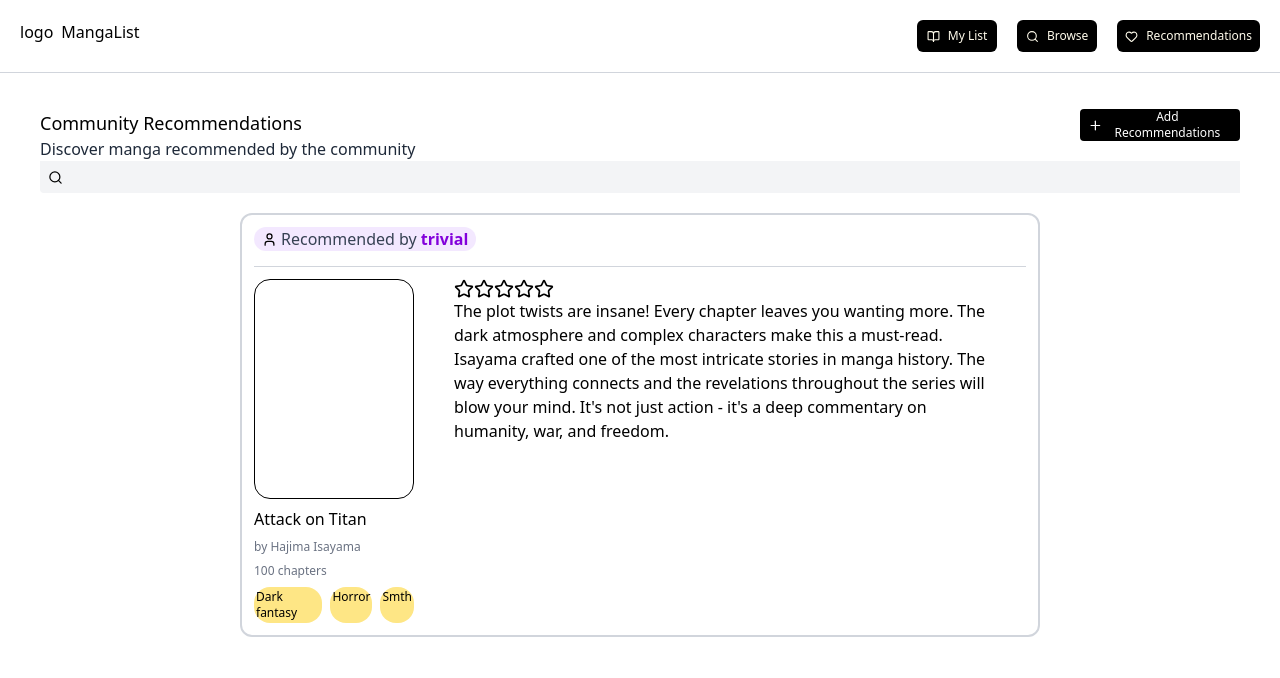
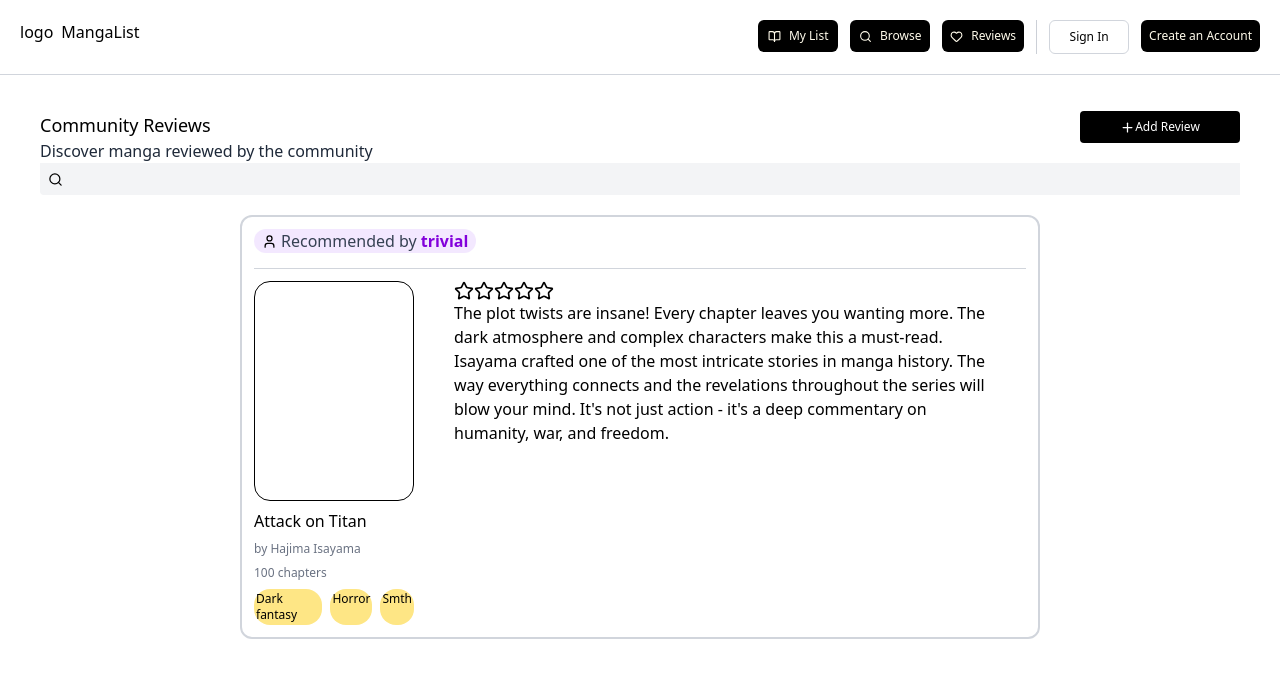
Before and after one commit to eggtoasts/Manga-Tracker, a React (Vite) app in the folder frontend/: page /recs in a window 1280 px wide. Shown: the top 678 px of the page. Built offline with nearby package versions, Linux system fonts and the light colour scheme.

Commit message:
Add sign up & log in options in navbar and their dialogs - created states that handles logic for signup/login forms appearing

```diff
--- a/frontend/src/App.jsx
+++ b/frontend/src/App.jsx
@@ -3,8 +3,10 @@ import Navbar from "./components/Navbar";
 import "./index.css";
 import ListPage from "./pages/MangasPage";
 import RecPage from "./pages/RecPage";
+import { useState } from "react";
 
 function App() {
+  const [currentPage, setCurrentPage] = useState(null);
   return (
     <>
       <Navbar />
--- /dev/null
+++ b/frontend/src/components/LogInPage.jsx
@@ -0,0 +1,37 @@
+export default function LogInPage() {
+  const logIn = async (e) => {
+    e.preventDefault();
+  };
+  return (
+    <>
+      <div className="text-sm absolute top-16 right-4 w-80 bg-white border rounded-lg shadow-lg z-50 p-6">
+        <form onSubmit={(e) => logIn(e)} className="flex flex-col">
+          <h3 className="font-bold">Sign In</h3>
+
+          <label>Username</label>
+          <input
+            className="  rounded-md border border-gray-300 px-2.5 py-0.5 text-base"
+            type="text"
+            placeholder=""
+          />
+
+          <label>Password</label>
+          <input
+            className="  rounded-md border border-gray-300 px-2.5 py-0.5 text-base"
+            id="password"
+            type="password"
+          />
+
+          <button className="mr-auto px-3 py-1 bg-black rounded-sm text-white">
+            Sign In
+          </button>
+
+          <div>
+            <h3 className="text-gray-400">Don't have an Account?</h3>
+            <span className="font-semibold">Create one</span>
+          </div>
+        </form>
+      </div>
+    </>
+  );
+}
--- a/frontend/src/components/Navbar.jsx
+++ b/frontend/src/components/Navbar.jsx
@@ -1,9 +1,28 @@
 import { BookOpen, Heart, Search } from "lucide-react";
 import { Link } from "react-router";
+import { useState } from "react";
+import SignUpPage from "./SignUpPage";
+import LogInPage from "./LogInPage";
+
 export default function Navbar() {
+  const [selectedDialog, setSelectedDialog] = useState(null);
+
+  //tells us which form user has opened
+
+  const openForm = (type) => {
+    // if its the same type, toggle it off (null)
+    if (type === selectedDialog) {
+      setSelectedDialog(null);
+    } else {
+      setSelectedDialog(type);
+    }
+  };
+
   const iconsize = 13;
   return (
     <>
+      {selectedDialog &&
+        (selectedDialog === "sign-up" ? <SignUpPage /> : <LogInPage />)}
       {/* nav */}
       <div className="flex justify-between h-15.5items-center p-5 border-b-1 border-gray-300">
         {/* //title & logo */}
@@ -12,26 +31,53 @@ export default function Navbar() {
           <div>MangaList</div>
         </div>
 
-        <ul className="flex gap-5 hover:cursor-pointer [&_button]:rounded-md [&_button]:font-medium [&_button]:p-2 [&_button]:text-xs [&_button]:justify-center">
+        <ul className="flex gap-3  [&_button]:hover:cursor-pointer [&_button]:rounded-md [&_button]:font-medium [&_button]:px-2 [&_button]:py-2  [&_button]:text-xs [&_button]:justify-center">
           {/* //navigation links */}
+
           <li>
-            <button className="bg-black text-amber-50 flex items-center min-w-20 ">
-              <BookOpen size={iconsize} className="mr-2" />
-              <Link to="lists"> My List</Link>
-            </button>
+            <Link to="lists">
+              <button className="bg-black text-amber-50 flex items-center min-w-20 ">
+                <BookOpen size={iconsize} className="mr-2" />
+                My List
+              </button>
+            </Link>
           </li>
           <li>
-            <button className="bg-black text-amber-50 flex items-center min-w-20">
-              <Search size={iconsize} className="mr-2" />
-              <Link to="mangas">Browse</Link>
-            </button>
+            <Link to="mangas">
+              <button className="bg-black text-amber-50 flex items-center min-w-20">
+                <Search size={iconsize} className="mr-2" />
+                Browse
+              </button>
+            </Link>
           </li>
           <li>
-            <button className="bg-black text-amber-50 flex items-center">
-              <Heart size={iconsize} className="mr-2" />
-              <Link to="recs">Recommendations</Link>
-            </button>
+            <Link to="recs">
+              <button className="bg-black text-amber-50 flex items-center">
+                <Heart size={iconsize} className="mr-2" />
+                Reviews
+              </button>
+            </Link>
           </li>
+
+          {/* sign in and sign up */}
+          <div className="border-l border-l-gray-400/50 pl-3 flex gap-3">
+            <li>
+              <button
+                onClick={() => openForm("sign-in")}
+                className="border border-gray-300 text-black flex items-center min-w-20 "
+              >
+                Sign In
+              </button>
+            </li>
+            <li>
+              <button
+                onClick={() => openForm("sign-up")}
+                className="bg-black text-amber-50 flex items-center min-w-20 "
+              >
+                Create an Account
+              </button>
+            </li>
+          </div>
         </ul>
       </div>
     </>
--- /dev/null
+++ b/frontend/src/components/SignUpPage.jsx
@@ -0,0 +1,47 @@
+export default function SignUpPage() {
+  //this should go to signup route
+  const signUp = async (e) => {
+    e.preventDefault();
+  };
+
+  return (
+    <>
+      <div className=" text-sm bg-white fixed top-[50%] left-[50%] z-50 w-full translate-x-[-50%] translate-y-[-50%] gap-4 rounded-lg border p-6 shadow-lg duration-200 sm:max-w-lg max-w-md">
+        <form onSubmit={(e) => signUp(e)} className="flex flex-col">
+          <h2 className=" font-semibold">Create an Account</h2>
+          <label className="font-semibold">Name</label>
+          <input
+            type="password"
+            placeholder="p"
+            className=" rounded-md border px-3 py-1 text-base"
+          />
+
+          <label className="font-semibold">Email</label>
+          <input
+            type="password"
+            placeholder="p"
+            className=" rounded-md border px-3 py-1 text-base"
+          />
+
+          <label className="font-semibold">Password</label>
+          <input
+            type="password"
+            placeholder="p"
+            className=" rounded-md border px-3 py-1 text-base"
+          />
+
+          <label className="font-semibold">Confirm Password</label>
+          <input
+            type="password"
+            placeholder="p"
+            className=" rounded-md border px-3 py-1 text-base"
+          />
+
+          <button className="mr-auto px-3 py-1 bg-black text-white rounded-sm">
+            Sign Up
+          </button>
+        </form>
+      </div>
+    </>
+  );
+}
--- a/frontend/src/pages/RecPage.jsx
+++ b/frontend/src/pages/RecPage.jsx
@@ -38,9 +38,9 @@ export default function RecPage() {
         {/* title & bio */}
         <div className="flex">
           <div className="">
-            <h1 className="text-lg font-medium">Community Recommendations</h1>
+            <h1 className="text-lg font-medium">Community Reviews</h1>
             <h2 className="text-2xs text-gray-800">
-              Discover manga recommended by the community
+              Discover manga reviewed by the community
             </h2>
           </div>
 
@@ -48,7 +48,7 @@ export default function RecPage() {
             onClick={openDialog}
             className="cursor-pointer h-8 w-40 flex bg-black text-white items-center justify-center text-xs rounded-sm px-2 font-medium ml-auto"
           >
-            <Plus size={15} /> <div className="">Add Recommendations</div>
+            <Plus size={15} /> <div className="">Add Review</div>
           </button>
         </div>
         <div className="w-fill flex items-center rounded-bl-sm bg-gray-100 ">
```
